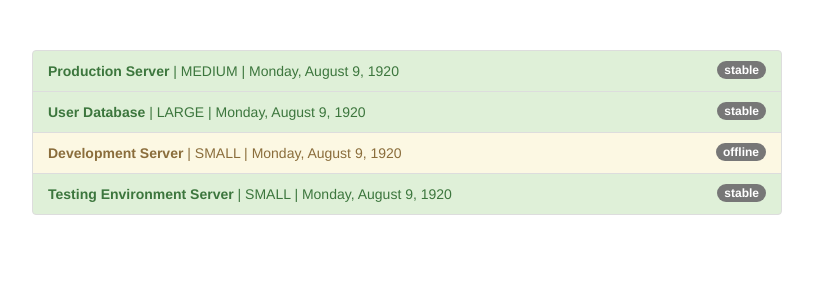
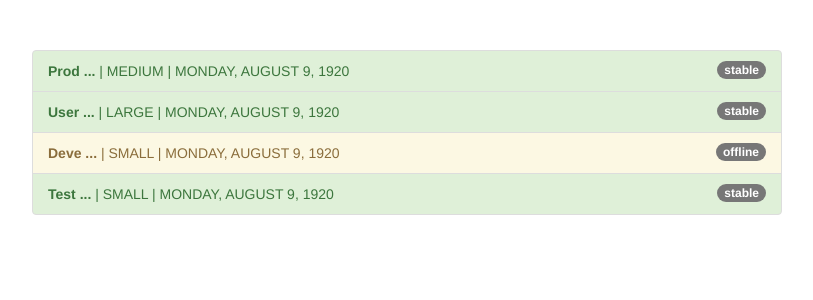
Before and after one commit to azaharudue/pipes-start, an Angular app: page / in a window 1280 px wide. Shown: the top 300 px of the page, without its empty margins (233-1046 px from the left). Built offline with nearby package versions, Linux system fonts and the light colour scheme.

Commit message:
243-244 : Created a custom pipe to shorten string

```diff
--- a/src/app/app.component.html
+++ b/src/app/app.component.html
@@ -10,9 +10,9 @@
           <span class="badge">
             {{ server.status }}
           </span>
-          <strong>{{ server.name }}</strong> |
+          <strong>{{ server.name | shorten: 4 }}</strong> |
           {{ server.instanceType | uppercase }} |
-          {{ server.started | date: "fullDate" }}
+          {{ server.started | date: "fullDate" | uppercase }}
         </li>
       </ul>
     </div>
--- a/src/app/app.component.ts
+++ b/src/app/app.component.ts
@@ -1,42 +1,47 @@
-import { Component } from '@angular/core';
+import { Component } from "@angular/core";
 
 @Component({
-  selector: 'app-root',
-  templateUrl: './app.component.html',
-  styleUrls: ['./app.component.css']
+  selector: "app-root",
+  templateUrl: "./app.component.html",
+  styleUrls: ["./app.component.css"],
 })
 export class AppComponent {
   servers = [
     {
-      instanceType: 'medium',
-      name: 'Production Server',
-      status: 'stable',
-      started: new Date(15, 1, 2017)
+      instanceType: "medium",
+      name: "Production",
+      status: "stable",
+      started: new Date(15, 1, 2017),
     },
     {
-      instanceType: 'large',
-      name: 'User Database',
-      status: 'stable',
-      started: new Date(15, 1, 2017)
+      instanceType: "large",
+      name: "User Database",
+      status: "stable",
+      started: new Date(15, 1, 2017),
     },
     {
-      instanceType: 'small',
-      name: 'Development Server',
-      status: 'offline',
-      started: new Date(15, 1, 2017)
+      instanceType: "small",
+      name: "Development Server",
+      status: "offline",
+      started: new Date(15, 1, 2017),
     },
     {
-      instanceType: 'small',
-      name: 'Testing Environment Server',
-      status: 'stable',
-      started: new Date(15, 1, 2017)
-    }
+      instanceType: "small",
+      name: "Testing Environment Server",
+      status: "stable",
+      started: new Date(15, 1, 2017),
+    },
   ];
-  getStatusClasses(server: {instanceType: string, name: string, status: string, started: Date}) {
+  getStatusClasses(server: {
+    instanceType: string;
+    name: string;
+    status: string;
+    started: Date;
+  }) {
     return {
-      'list-group-item-success': server.status === 'stable',
-      'list-group-item-warning': server.status === 'offline',
-      'list-group-item-danger': server.status === 'critical'
+      "list-group-item-success": server.status === "stable",
+      "list-group-item-warning": server.status === "offline",
+      "list-group-item-danger": server.status === "critical",
     };
   }
 }
--- /dev/null
+++ b/src/app/shorten.pipe.ts
@@ -0,0 +1,12 @@
+import { Pipe, PipeTransform } from "@angular/core";
+@Pipe({
+  name: "shorten",
+})
+export class ShortenPipe implements PipeTransform {
+  transform(value: any, limit: number) {
+    if (value.length > limit) {
+      return value.substr(0, limit) + " ...";
+    }
+    return value;
+  }
+}
```
Also changed, not shown: package.json (+4 -4 lines), src/app/app.module.ts (+9 -14 lines), 1 other file (tests, documents, lock files or other folders).
